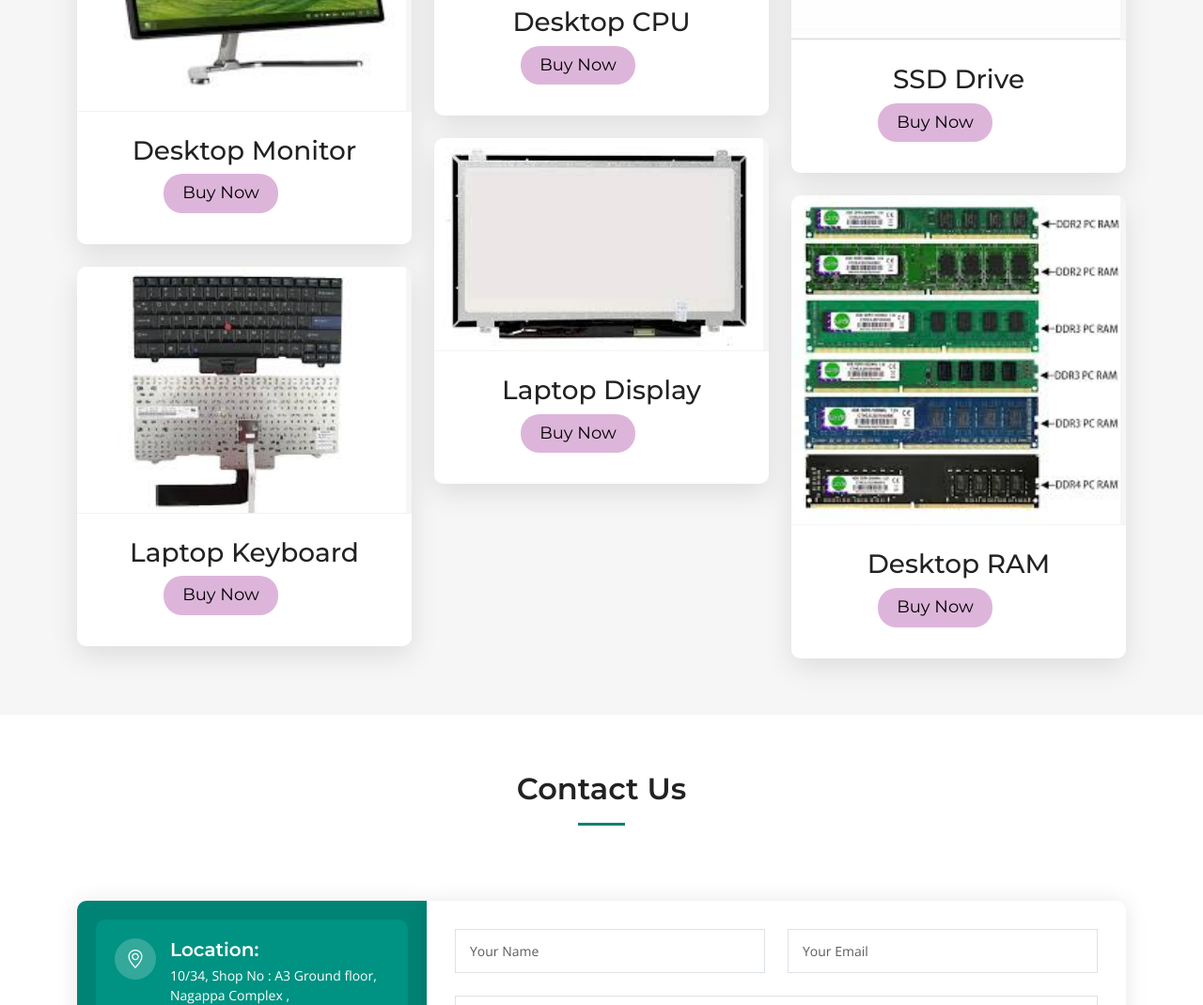
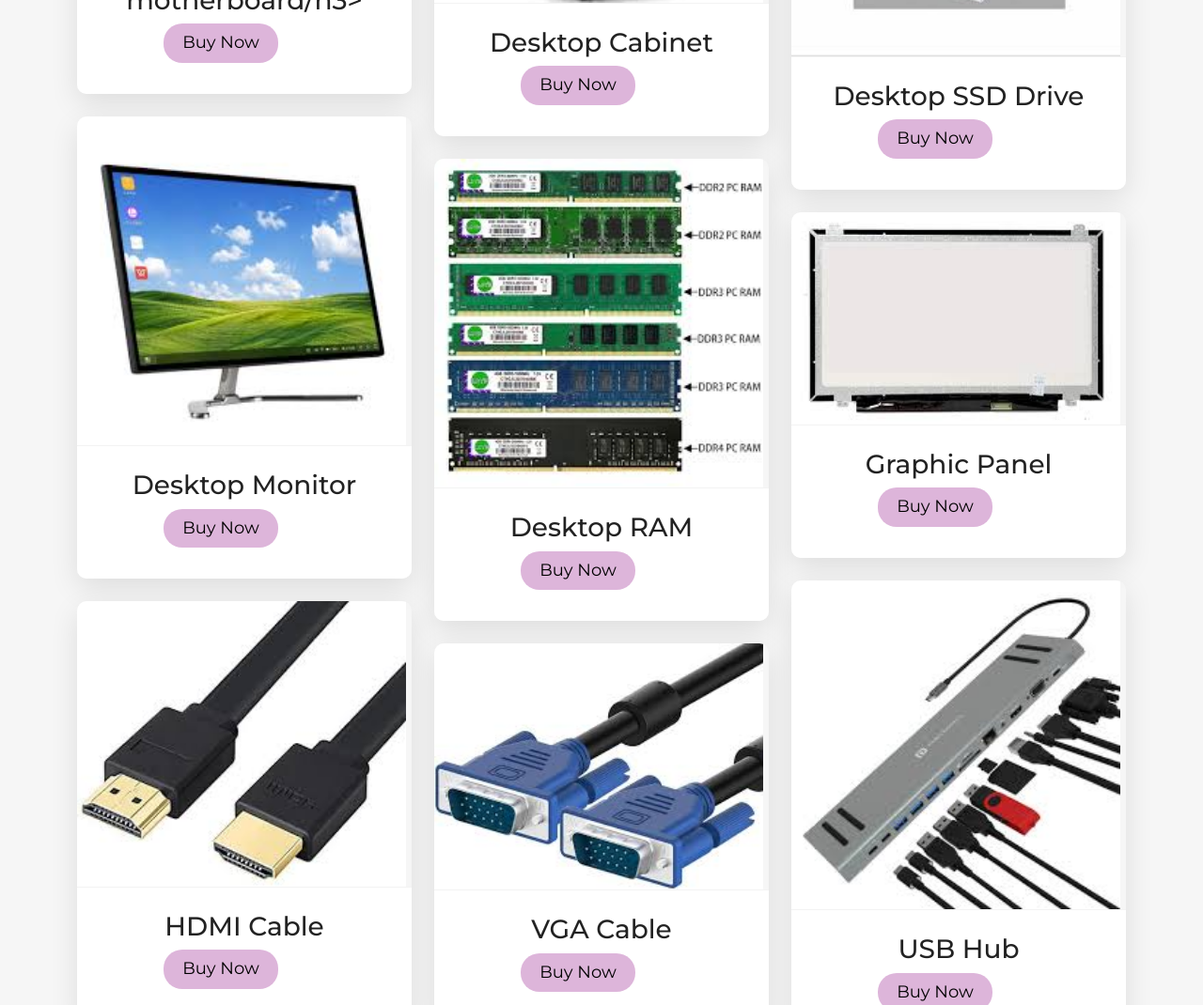
Before and after one commit to GvtechFix/kapilatechnologies, a plain HTML site: page index.html in a window 1280 px wide. Shown: the part 3251-4321 px from the top of the page at 94% size. Drawn offline with nearby package versions, Linux system fonts and the light colour scheme.

Commit message:
Update index.html

```diff
--- a/index.html
+++ b/index.html
@@ -417,9 +417,9 @@
             <div class="col-xl-4 col-md-6 portfolio-item filter-product">
               <div class="portfolio-wrap">
                 <a href="assets/img/laptopkey.jfif" data-gallery="portfolio-gallery-app" class="glightbox"><img src="assets/img/lapbatt.jpg" class="img-fluid"  height="200px" width="350px"  alt=""></a>
-                <div class="portfolio-info text-center">
+                <div class="portfolio-info text-center align-items-center">
                   <h3>Laptop Batteries</h3>
-                  <h4><a href="https://wa.me/9600162820?text=I%20want%20to%20buy%20laptop%20battery" title="More Details"><button>Buy Now</button></a></h4>
+                  <h4><a href="https://wa.link/vwycwd" title="More Details"><button>Buy Now</button></a></h4>
                   <!-- <p>Lorem ipsum, dolor sit amet consectetur</p> -->
                 </div>
               </div>
@@ -428,10 +428,10 @@
 
             <div class="col-xl-4 col-md-6 portfolio-item filter-branding">
               <div class="portfolio-wrap">
-                <a href="" data-gallery="portfolio-gallery-app" class="glightbox"><img src="assets/img/lapdcjack.jpg" class="img-fluid"  height="200px" width="350px"  alt=""></a>
+                <a href="" data-gallery="portfolio-gallery-app" class="glightbox"><img src="assets/img/lapadapter.jpg" class="img-fluid"  height="200px" width="350px"  alt=""></a>
                 <div class="portfolio-info text-center">
-                  <h3>DC Jack</h3>
-                  <h4><a href="https://wa.me/9600162820?text=I%20want%20to%20buy%20laptop%20Dcjack" title="More Details"><button>Buy Now</button> </a></h4>
+                  <h3>Laptop Adapter</h3>
+                  <h4><a href="https://wa.link/25114l" title="More Details"><button>Buy Now</button> </a></h4>
                   <!-- <p>Lorem ipsum, dolor sit amet consectetur</p> -->
                 </div>
               </div>
@@ -440,10 +440,10 @@
 
             <div class="col-xl-4 col-md-6 portfolio-item filter-books">
               <div class="portfolio-wrap">
-                <a href="" data-gallery="portfolio-gallery-app" class="glightbox"><img src="assets/img/laphdd.jpg" class="img-fluid"  height="200px" width="350px"  alt=""></a>
+                <a href="assets/img/lapdisplayneew.jpg" data-gallery="portfolio-gallery-app" class="glightbox"><img src="assets/img/lapdisplayneew.jpg" class="img-fluid"  height="200px" width="350px"  alt=""></a>
                 <div class="portfolio-info text-center">
-                  <h3>Hard Disk Drive</h3>
-                  <h4><a href="https://wa.me/9600162820?text=I%20want%20to%20buy%20laptop%20hdd" title="More Details"> <button>Buy Now</button></a></h4>
+                  <h3>Laptop Display</h3>
+                  <h4><a href="https://wa.link/nb925a" title="More Details"> <button>Buy Now</button></a></h4>
                   <!-- <p>Lorem ipsum, dolor sit amet consectetur</p> -->
                 </div>
               </div>
@@ -452,10 +452,10 @@
 
             <div class="col-xl-4 col-md-6 portfolio-item filter-app">
               <div class="portfolio-wrap">
-                <a href="" data-gallery="portfolio-gallery-app" class="glightbox"><img src="assets/img/lapadapter.jpg" class="img-fluid"   height="200px" width="350px" alt=""></a>
+                <a href="" data-gallery="portfolio-gallery-app" class="glightbox"><img src="assets/img/lapssdd.jpg" class="img-fluid"   height="200px" width="350px" alt=""></a>
                 <div class="portfolio-info text-center">
-                  <h3>Laptop Adapter</h3>
-                  <h4><a href="https://wa.me/9600162820?text=I%20want%20to%20buy%20laptop%20adapter" title="More Details"><button>Buy now</button></a></h4>
+                  <h3>Laptop SSD</h3>
+                  <h4><a href="https://wa.link/t62evg" title="More Details"><button>Buy now</button></a></h4>
                   <!-- <p>Lorem ipsum, dolor sit amet consectetur</p> -->
                 </div>
               </div>
@@ -467,7 +467,7 @@
                 <a href="" data-gallery="portfolio-gallery-app" class="glightbox"><img src="assets/img/lapbasebody.jpg" class="img-fluid"  height="200px" width="350px"  alt=""></a>
                 <div class="portfolio-info text-center">
                   <h3>Laptop Basebody</h3>
-                  <h4><a href="https://wa.me/9600162820?text=I%20want%20to%20buy%20laptop%20basebody" title="More Details"><button>Buy Now</button></a></h4>
+                  <h4><a href="https://wa.link/eron1a" title="More Details"><button>Buy Now</button></a></h4>
                   <!-- <p>Lorem ipsum, dolor sit amet consectetur</p> -->
                 </div>
               </div>
@@ -490,7 +490,7 @@
                 <a href="" data-gallery="portfolio-gallery-app" class="glightbox"><img src="assets/img/lapdiscable.jpg" class="img-fluid"  height="200px" width="350px"  alt=""></a>
                 <div class="portfolio-info text-center">
                   <h3>Laptop Disc Cable</h3>
-                  <h4><a href="https://wa.me/9600162820?text=I%20want%20to%20buy%20laptop%20disccable" title="More Details"><button>Buy Now</button></a></h4>
+                  <h4><a href="https://wa.link/3k2o69" title="More Details"><button>Buy Now</button></a></h4>
                   <!-- <p>Lorem ipsum, dolor sit amet consectetur</p> -->
                 </div>
               </div>
@@ -502,7 +502,7 @@
                 <a href="" data-gallery="portfolio-gallery-app" class="glightbox"><img src="assets/img/lapfans.jpg" class="img-fluid"  height="200px" width="350px"  alt=""></a>
                 <div class="portfolio-info text-center">
                   <h3>Laptop Fans</h3>
-                  <h4><a href="https://wa.me/9600162820?text=I%20want%20to%20buy%20cooler%20fans" title="More Details"><button>Buy Now</button></a></h4>
+                  <h4><a href="https://wa.link/g8oivm" title="More Details"><button>Buy Now</button></a></h4>
                   <!-- <p>Lorem ipsum, dolor sit amet consectetur</p> -->
                 </div>
               </div>
@@ -514,7 +514,7 @@
                 <a href="" data-gallery="portfolio-gallery-app" class="glightbox"><img src="assets/img/laphinge.jpg" class="img-fluid"  height="200px" width="350px"  alt=""></a>
                 <div class="portfolio-info text-center">
                   <h3>Laptop Hinges</h3>
-                  <h4><a href="https://wa.me/9600162820?text=I%20want%20to%20buy%20laptop%20hinges" title="More Details"><button>Buy Now</button></a></h4>
+                  <h4><a href="https://wa.link/despwu" title="More Details"><button>Buy Now</button></a></h4>
                   <!-- <p>Lorem ipsum, dolor sit amet consectetur</p> -->
                 </div>
               </div>
@@ -527,19 +527,31 @@
                 <a href="" data-gallery="portfolio-gallery-app" class="glightbox"><img src="assets/img/lapcdd.jpg" class="img-fluid" height="200px" width="350px" alt=""></a>
                 <div class="portfolio-info text-center">
                   <h3>Laptop CDD</h3>
-                  <h4><a href="https://wa.me/9600162820?text=I%20want%20to%20buy%20laptop%20cddrive" title="More Details"><button>Buy Now</button></a></h4>
+                  <h4><a href="https://wa.link/fwtmv8" title="More Details"><button>Buy Now</button></a></h4>
                   <!-- <p>Lorem ipsum, dolor sit amet consectetur</p> -->
                 </div>
               </div>
             </div>
             <!-- End Portfolio Item -->
+
             <div class="col-xl-4 col-md-6 portfolio-item filter-books">
               <div class="portfolio-wrap">
                 <a href="" data-gallery="portfolio-gallery-app" class="glightbox"><img src="assets/img/deskcpu.jpeg" class="img-fluid" height="200px" width="350px" alt=""></a>
                 <div class="portfolio-info text-center">
-                  <h3>Desktop CPU</h3>
-                  <h4><a href="https://wa.me/9600162820?text=I%20want%20to%20buy%20desktop%20CPU" title="More Details"><button>Buy Now</button></a></h4>
+                  <h3>Desktop Cabinet</h3>
+                  <h4><a href="https://wa.link/r464wn" title="More Details"><button>Buy Now</button></a></h4>
                   <!-- <p>Lorem ipsum, dolor sit amet consectetur</p> -->
+                </div>
+              </div>
+            </div>
+            <!-- End Portfolio Item -->
+              <div class="col-xl-4 col-md-6 portfolio-item filter-books">
+              <div class="portfolio-wrap">
+                <a href="" data-gallery="portfolio-gallery-app" class="glightbox"><img src="assets/img/lapmotherboard.jpg" class="img-fluid" height="200px" width="350px" alt=""></a>
+                <div class="portfolio-info text-center">
+                  <h3>Laptop motherboard/h3>
+                  <h4><a href="https://wa.link/ht630s" title="More Details"><button>Buy Now</button></a></h4>
+
                 </div>
               </div>
             </div>
@@ -548,8 +560,8 @@
               <div class="portfolio-wrap">
                 <a href="" data-gallery="portfolio-gallery-app" class="glightbox"><img src="assets/img/lapssd.jpeg" class="img-fluid" height="200px" width="350px" alt=""></a>
                 <div class="portfolio-info text-center">
-                  <h3> SSD Drive</h3>
-                  <h4><a href="https://wa.me/9600162820?text=I%20want%20to%20buy%20SSD%20drive" title="More Details"><button>Buy Now</button></a></h4>
+                  <h3> Desktop SSD Drive</h3>
+                  <h4><a href="https://wa.link/eql406" title="More Details"><button>Buy Now</button></a></h4>
                   <!-- <p>Lorem ipsum, dolor sit amet consectetur</p> -->
                 </div>
               </div>
@@ -560,41 +572,108 @@
                 <a href="" data-gallery="portfolio-gallery-app" class="glightbox"><img src="assets/img/deskmonitor.jpeg" class="img-fluid" height="200px" width="350px" alt=""></a>
                 <div class="portfolio-info text-center">
                   <h3>Desktop Monitor</h3>
-                  <h4><a href="https://wa.me/9600162820?text=I%20want%20to%20buy%20Desktop%20monitor" title="More Details"><button>Buy Now</button></a></h4>
+                  <h4><a href="https://wa.link/x4hlz6" title="More Details"><button>Buy Now</button></a></h4>
                   <!-- <p>Lorem ipsum, dolor sit amet consectetur</p> -->
                 </div>
               </div>
             </div>
             <!-- End Portfolio Item -->
-            <div class="col-xl-4 col-md-6 portfolio-item filter-books">
+            <!-- <div class="col-xl-4 col-md-6 portfolio-item filter-books">
               <div class="portfolio-wrap">
                 <a href="" data-gallery="portfolio-gallery-app" class="glightbox"><img src="assets/img/desklapdisplay.jpeg" class="img-fluid" height="200px" width="350px" alt=""></a>
                 <div class="portfolio-info text-center">
                   <h3>Laptop Display</h3>
                   <h4><a href="https://wa.me/9600162820?text=I%20want%20to%20buy%20laptop%20display" title="More Details"><button>Buy Now</button></a></h4>
-                  <!-- <p>Lorem ipsum, dolor sit amet consectetur</p> -->
+
                 </div>
               </div>
-            </div>
+            </div> -->
             <!-- End Portfolio Item -->
             <div class="col-xl-4 col-md-6 portfolio-item filter-books">
               <div class="portfolio-wrap">
                 <a href="" data-gallery="portfolio-gallery-app" class="glightbox"><img src="assets/img/desklapram(2).jpeg" class="img-fluid" height="200px" width="350px" alt=""></a>
                 <div class="portfolio-info text-center">
                   <h3>Desktop RAM</h3>
-                  <h4><a href="https://wa.me/9600162820?text=I%20want%20to%20buy%20Desktop%20RAM" title="More Details"><button>Buy Now</button></a></h4>
+                  <h4><a href="https://wa.link/50w56p" title="More Details"><button>Buy Now</button></a></h4>
                   <!-- <p>Lorem ipsum, dolor sit amet consectetur</p> -->
                 </div>
               </div>
             </div>
             <!-- End Portfolio Item -->
-            <div class="col-xl-4 col-md-6 portfolio-item filter-books">
+            <!-- <div class="col-xl-4 col-md-6 portfolio-item filter-books">
               <div class="portfolio-wrap">
                 <a href="" data-gallery="portfolio-gallery-app" class="glightbox"><img src="assets/img/desklapbasebody.jpeg" class="img-fluid" height="200px" width="350px" alt=""></a>
                 <div class="portfolio-info text-center">
                   <h3>Laptop Keyboard</h3>
                   <h4><a href="https://wa.me/9600162820?text=I%20want%20to%20buy%20laptop%20keyboard" title="More Details"><button>Buy Now</button></a></h4>
-                  <!-- <p>Lorem ipsum, dolor sit amet consectetur</p> -->
+
+                </div>
+              </div>
+            </div> -->
+            <!-- End Portfolio Item -->
+
+             <div class="col-xl-4 col-md-6 portfolio-item filter-books">
+              <div class="portfolio-wrap">
+                <a href="" data-gallery="portfolio-gallery-app" class="glightbox"><img src="assets/img/desklapdisplay.jpeg" class="img-fluid" height="200px" width="350px" alt=""></a>
+                <div class="portfolio-info text-center">
+                  <h3>Graphic Panel</h3>
+                  <h4><a href="https://wa.link/zzfq8y" title="More Details"><button>Buy Now</button></a></h4>
+
+                </div>
+              </div>
+            </div>
+            <!-- End Portfolio Item -->
+              <div class="col-xl-4 col-md-6 portfolio-item filter-books">
+              <div class="portfolio-wrap">
+                <a href="" data-gallery="portfolio-gallery-app" class="glightbox"><img src="assets/img/usbhub.jpg" class="img-fluid" height="200px" width="350px" alt=""></a>
+                <div class="portfolio-info text-center">
+                  <h3>USB Hub</h3>
+                  <h4><a href="https://wa.link/1shu2e" title="More Details"><button>Buy Now</button></a></h4>
+
+                </div>
+              </div>
+            </div>
+            <!-- End Portfolio Item -->
+              <div class="col-xl-4 col-md-6 portfolio-item filter-books">
+              <div class="portfolio-wrap">
+                <a href="" data-gallery="portfolio-gallery-app" class="glightbox"><img src="assets/img/hdmicable.jpg" class="img-fluid" height="200px" width="350px" alt=""></a>
+                <div class="portfolio-info text-center">
+                  <h3>HDMI Cable</h3>
+                  <h4><a href="https://wa.link/aj7ks6" title="More Details"><button>Buy Now</button></a></h4>
+
+                </div>
+              </div>
+            </div>
+            <!-- End Portfolio Item -->
+              <div class="col-xl-4 col-md-6 portfolio-item filter-books">
+              <div class="portfolio-wrap">
+                <a href="" data-gallery="portfolio-gallery-app" class="glightbox"><img src="assets/img/vgacable.jpg" class="img-fluid" height="200px" width="350px" alt=""></a>
+                <div class="portfolio-info text-center">
+                  <h3>VGA Cable</h3>
+                  <h4><a href="https://wa.link/yaabb8" title="More Details"><button>Buy Now</button></a></h4>
+
+                </div>
+              </div>
+            </div>
+            <!-- End Portfolio Item -->
+              <div class="col-xl-4 col-md-6 portfolio-item filter-books">
+              <div class="portfolio-wrap">
+                <a href="" data-gallery="portfolio-gallery-app" class="glightbox"><img src="assets/img/cctvimage.jpg" class="img-fluid" height="200px" width="350px" alt=""></a>
+                <div class="portfolio-info text-center">
+                  <h3>CCTV Camera</h3>
+                  <h4><a href="https://wa.link/1pppli" title="More Details"><button>Buy Now</button></a></h4>
+
+                </div>
+              </div>
+            </div>
+            <!-- End Portfolio Item -->
+              <div class="col-xl-4 col-md-6 portfolio-item filter-books">
+              <div class="portfolio-wrap">
+                <a href="" data-gallery="portfolio-gallery-app" class="glightbox"><img src="assets/img/networkingcable.jpg" class="img-fluid" height="200px" width="350px" alt=""></a>
+                <div class="portfolio-info text-center">
+                  <h3>Network Cable</h3>
+                  <h4><a href="https://wa.link/tzhaah" title="More Details"><button>Buy Now</button></a></h4>
+
                 </div>
               </div>
             </div>
@@ -603,9 +682,11 @@
           </div>
           <!-- End Portfolio Container -->
 
+
         </div>
 
       </div>
+
     </section><!-- End Portfolio Section -->
 
 
```
